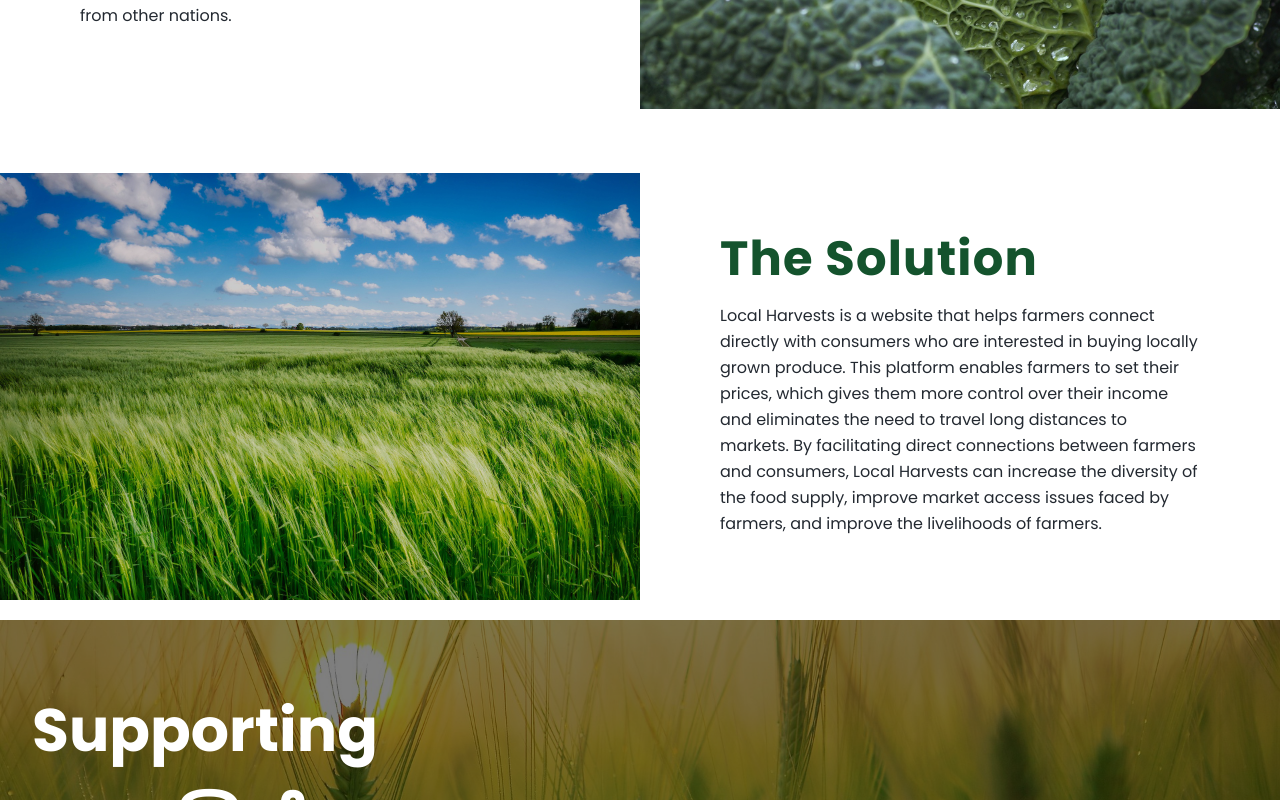
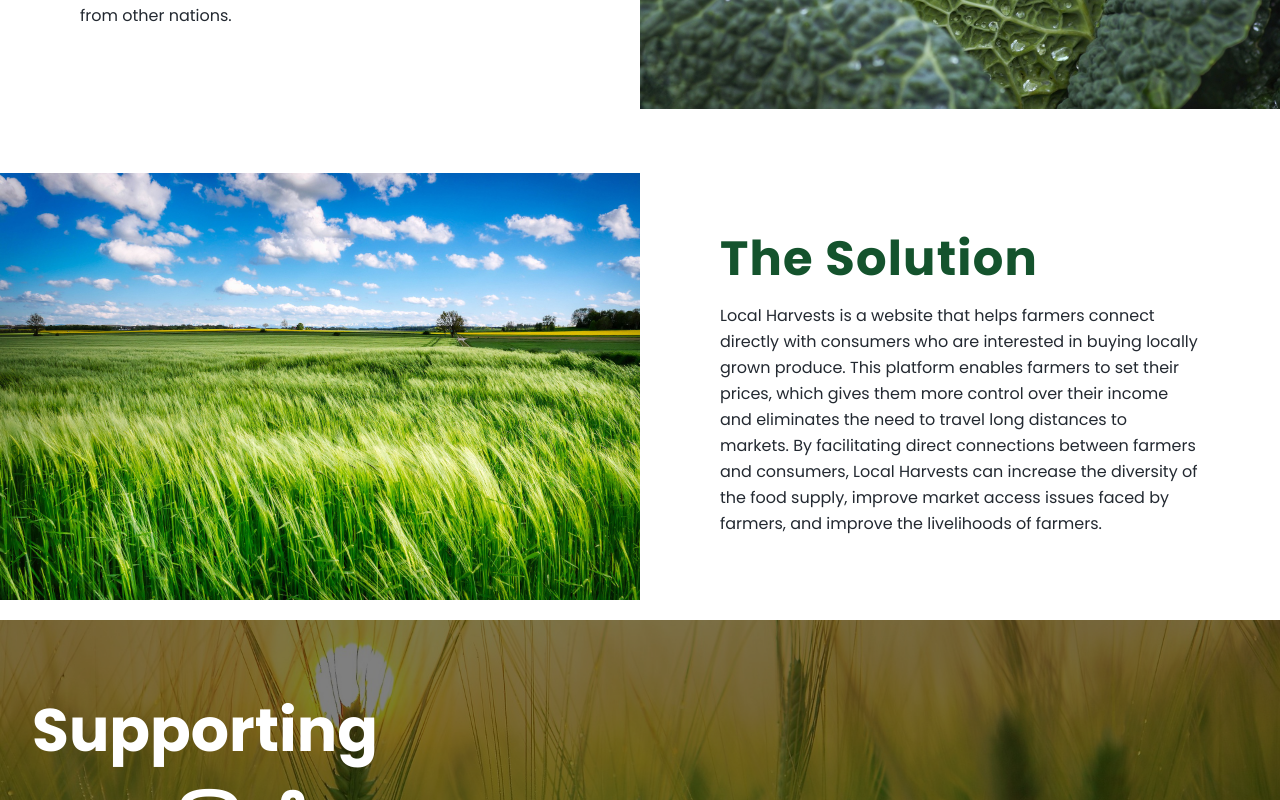
Before and after one commit to AmanNegi/LocalHarvests, a React (Vite) app: page /about in a window 1280 px wide. Shown: the part 417-1217 px from the top of the page. Built offline with nearby package versions, Linux system fonts and the light colour scheme.

Commit message:
fix: About page overlay issue

```diff
--- a/src/pages/about.jsx
+++ b/src/pages/about.jsx
@@ -53,7 +53,6 @@ function About() {
               alt=""
             />
 
-            <div className="overlay absolute inset-0 bg-black bg-opacity-20"></div>
           </div>
 
           <div className="flex flex-col w-[100%] md:w-[50%] justify-center px-5 md:px-20">
```
